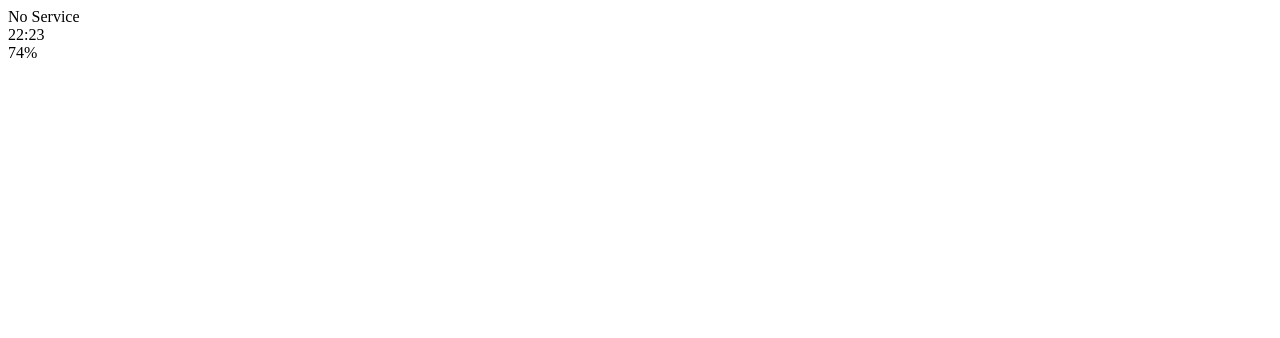
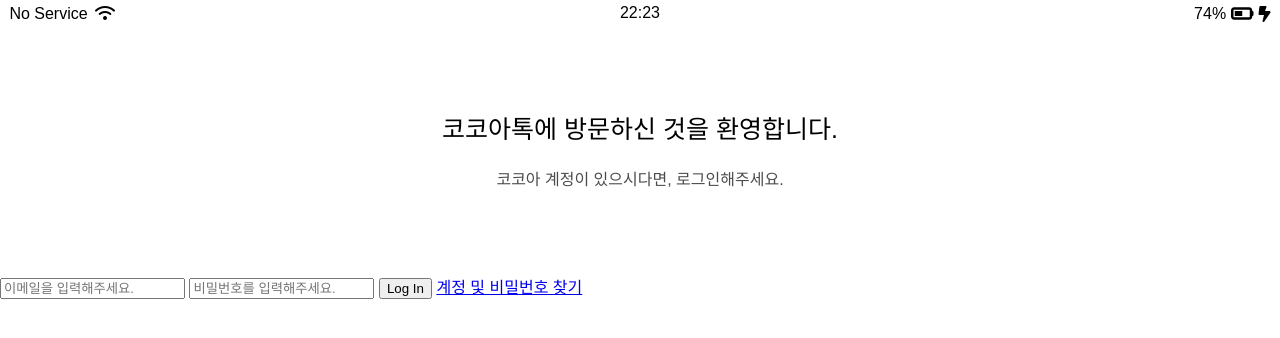
Before and after one commit to YuBongE/kokoa-clon, a plain HTML site: page index.html in a window 1280 px wide. Drawn offline with Linux system fonts and the light colour scheme; a web font is replaced by a local one.

Commit message:
2023.05.13 공부연등. status-bar 만들기

```diff
--- /dev/null
+++ b/css/font-file.css
@@ -0,0 +1,9 @@
+@font-face {
+  font-family: 'apple-SB';
+  src: url('/font/AppleSDGothicNeoSB.woff') format('woff');
+}
+
+@font-face {
+  font-family: 'apple-R';
+  src: url('/font/AppleSDGothicNeoR.woff') format('woff');
+}
--- /dev/null
+++ b/css/reset.css
@@ -0,0 +1,135 @@
+/* http://meyerweb.com/eric/tools/css/reset/
+   v2.0 | 20110126
+   License: none (public domain)
+*/
+
+html,
+body,
+div,
+span,
+applet,
+object,
+iframe,
+h1,
+h2,
+h3,
+h4,
+h5,
+h6,
+p,
+blockquote,
+pre,
+a,
+abbr,
+acronym,
+address,
+big,
+cite,
+code,
+del,
+dfn,
+em,
+img,
+ins,
+kbd,
+q,
+s,
+samp,
+small,
+strike,
+strong,
+sub,
+sup,
+tt,
+var,
+b,
+u,
+i,
+center,
+dl,
+dt,
+dd,
+ol,
+ul,
+li,
+fieldset,
+form,
+label,
+legend,
+table,
+caption,
+tbody,
+tfoot,
+thead,
+tr,
+th,
+td,
+article,
+aside,
+canvas,
+details,
+embed,
+figure,
+figcaption,
+footer,
+header,
+hgroup,
+menu,
+nav,
+output,
+ruby,
+section,
+summary,
+time,
+mark,
+audio,
+video {
+  margin: 0;
+  padding: 0;
+  border: 0;
+  font-size: 100%;
+  font: inherit;
+  vertical-align: baseline;
+}
+
+/* HTML5 display-role reset for older browsers */
+article,
+aside,
+details,
+figcaption,
+figure,
+footer,
+header,
+hgroup,
+menu,
+nav,
+section {
+  display: block;
+}
+
+body {
+  line-height: 1;
+}
+
+ol,
+ul {
+  list-style: none;
+}
+
+blockquote,
+q {
+  quotes: none;
+}
+
+blockquote:before,
+blockquote:after,
+q:before,
+q:after {
+  content: '';
+  content: none;
+}
+
+table {
+  border-collapse: collapse;
+  border-spacing: 0;
+}
--- /dev/null
+++ b/css/status-bar.css
@@ -0,0 +1,28 @@
+.status-bar {
+  display: flex;
+  justify-content: center;
+  padding: 5px 3px;
+}
+
+.status-bar__columm {
+  width: 33%;
+}
+
+.status-bar__columm:first-child span {
+  margin-right: 3px;
+}
+
+.status-bar__columm:nth-child(2) {
+  display: flex;
+  justify-content: center;
+}
+
+.status-bar__columm:last-child {
+  display: flex;
+  justify-content: flex-end;
+  align-items: center;
+}
+
+.status-bar__columm .fa-battery-half {
+  margin: 0px 5px;
+}
--- /dev/null
+++ b/css/style.css
@@ -0,0 +1,27 @@
+@import "reset.css";
+@import "status-bar.css";
+@import "font-file.css";
+
+
+body {
+  font-family: "apple-R", sans-serif;
+}
+
+
+.welcome-header {
+  margin: 90px 0px;
+  text-align: center;
+  display: flex;
+  flex-direction: column;
+  align-items: center;
+}
+
+.welcome-header__title {
+  margin-bottom: 30px;
+  font-size: 25px;
+}
+
+.welcome-header__text {
+  width: 70%;
+  opacity: 0.7;
+}
--- a/index.html
+++ b/index.html
@@ -2,26 +2,46 @@
 <html>
 
 <head>
+  <link rel="stylesheet" href="css/style.css">
   <meta charset="utf-8">
   <meta name="viewport" content="width=device-width">
-  <title>Welcome to Kokoa Tlak</title>
+  <title>Welcome to Kokoa Clone</title>
 </head>
 
 <body>
- <div id="status-bar">
+  <div class="status-bar">
     <div class="status-bar__columm">
       <span>No Service</span>
-     <!-- To Do:WIFI Icon -->
+      <i class="fa-solid fa-wifi"></i>
     </div>
     <div class="status-bar__columm">
       <span>22:23</span>
     </div>
     <div class="status-bar__columm">
       <span>74%</span>
+      <i class="fa-solid fa-battery-half fa-lg"></i>
+      <i class="fa-solid fa-bolt-lightning"></i>
       <!-- Battery Icon-->
       <!-- Lightning Icon-->
     </div>
   </div>
+
+  <header class="welcome-header">
+    <h1 class="welcome-header__title">코코아톡에 방문하신 것을 환영합니다.</h1>
+    <p class="welcome-header__text">코코아 계정이 있으시다면, 로그인해주세요.</p>
+  </header>
+
+  <form id="login-form">
+    <input type="text" placeholder="이메일을 입력해주세요." />
+    <input type="password" placeholder="비밀번호를 입력해주세요." />
+    <input type="submit" value="Log In" />
+    <a href="#">계정 및 비밀번호 찾기</a>
+  </form>
+
+
+
+
+  <script src="https://kit.fontawesome.com/12ea18d2f7.js" crossorigin="anonymous"></script>
 </body>
 
 </html>
```
Also changed, not shown: 2 other files. Lines whose indentation alone changed are shown as unchanged.
